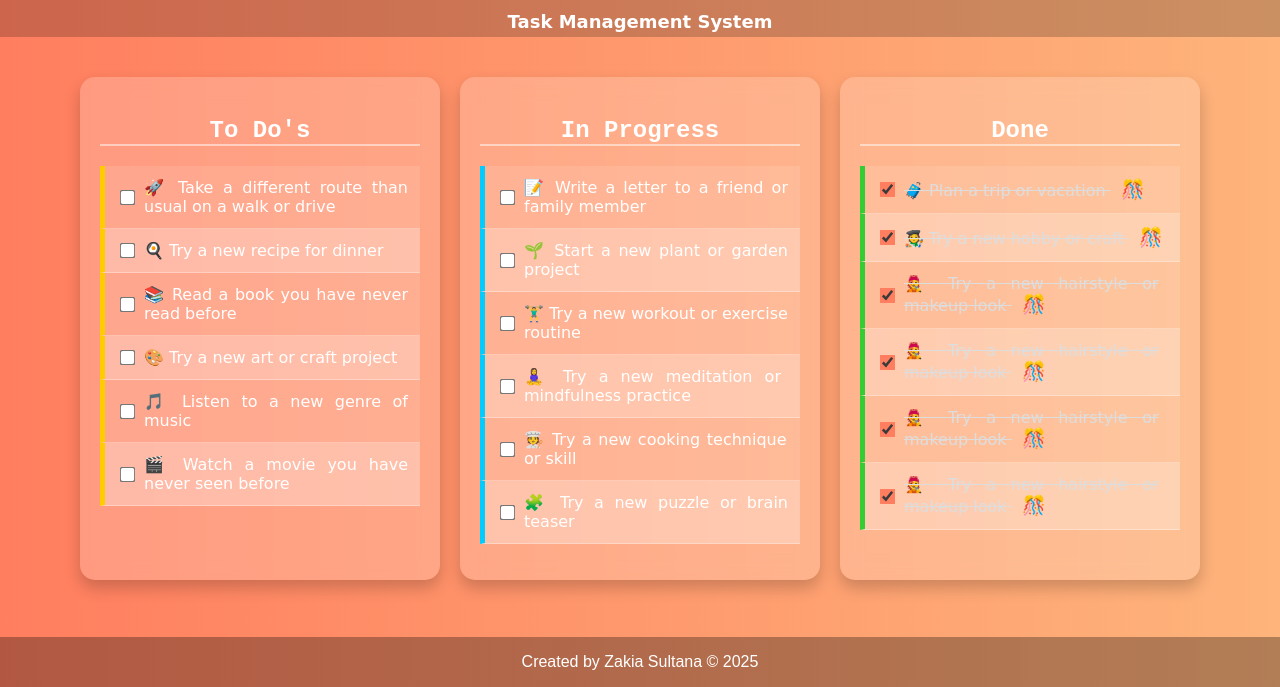
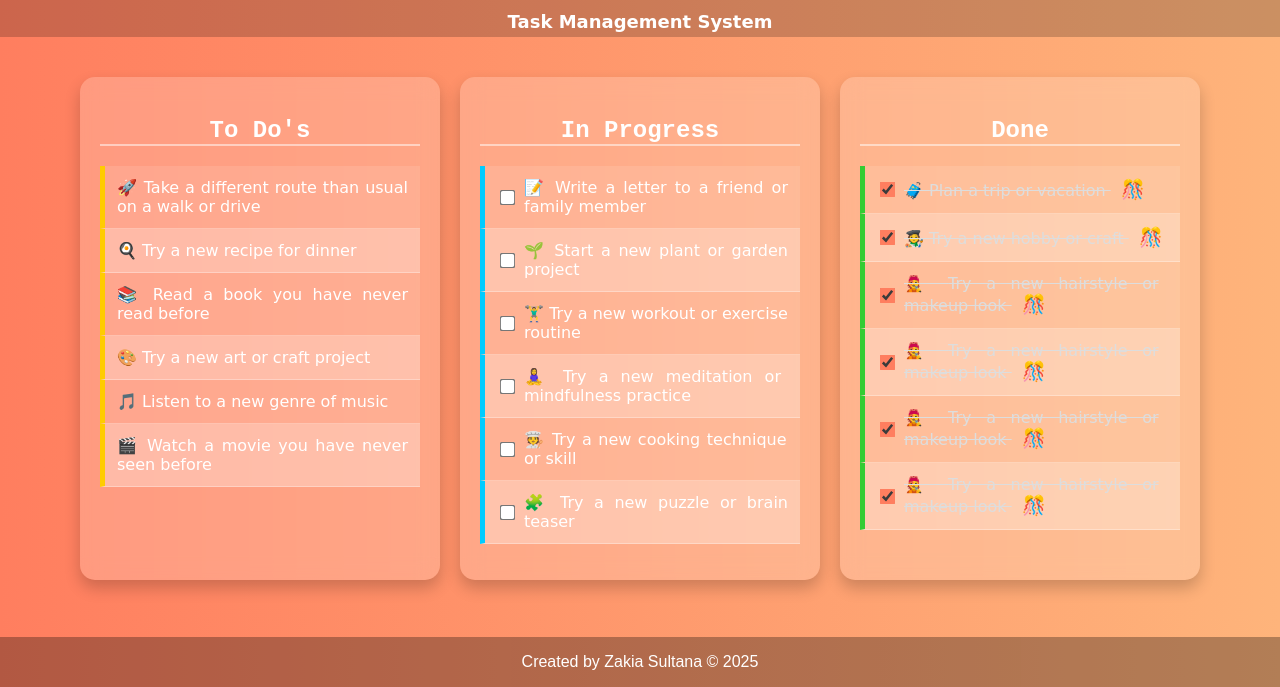
Before and after one commit to zakiasultana-ux/CSS_Cascade, a plain HTML site: page index.html in a window 1280 px wide. Shown: the part 113-800 px from the top of the page. Drawn offline with Linux system fonts and the light colour scheme; a web font is replaced by a local one.

Commit message:
Update index.html
Updated and changed the HTML code

```diff
--- a/index.html
+++ b/index.html
@@ -19,42 +19,36 @@
               <h2>To Do's</h2>
               <ul class="todo">
                 <li>
-                  <input type="checkbox" id="item1">
                   <label for="item1">
                     <span>🚀 </span>
                     Take a different route than usual on a walk or drive
                   </label>
                 </li>
                 <li>
-                  <input type="checkbox" id="item2">
                   <label for="item2">
                     <span>🍳 </span>
                     Try a new recipe for dinner
                   </label>
                 </li>
                 <li>
-                  <input type="checkbox" id="item3">
                   <label for="item3">
                     <span>📚 </span>
                     Read a book you have never read before
                   </label>
                 </li>
                 <li>
-                  <input type="checkbox" id="item4">
                   <label for="item4">
                     <span>🎨 </span>
                     Try a new art or craft project
                   </label>
                 </li>
                 <li>
-                  <input type="checkbox" id="item5">
                   <label for="item5">
                     <span>🎵 </span>
                     Listen to a new genre of music
                   </label>
                 </li>
                 <li>
-                  <input type="checkbox" id="item6">
                   <label for="item6">
                     <span>🎬 </span>
                     Watch a movie you have never seen before
```
